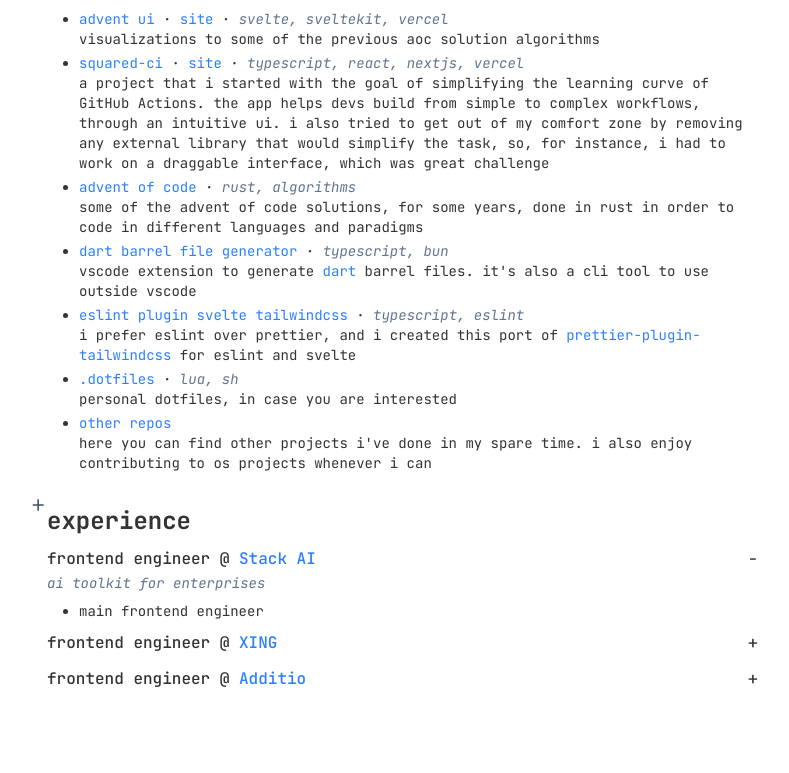
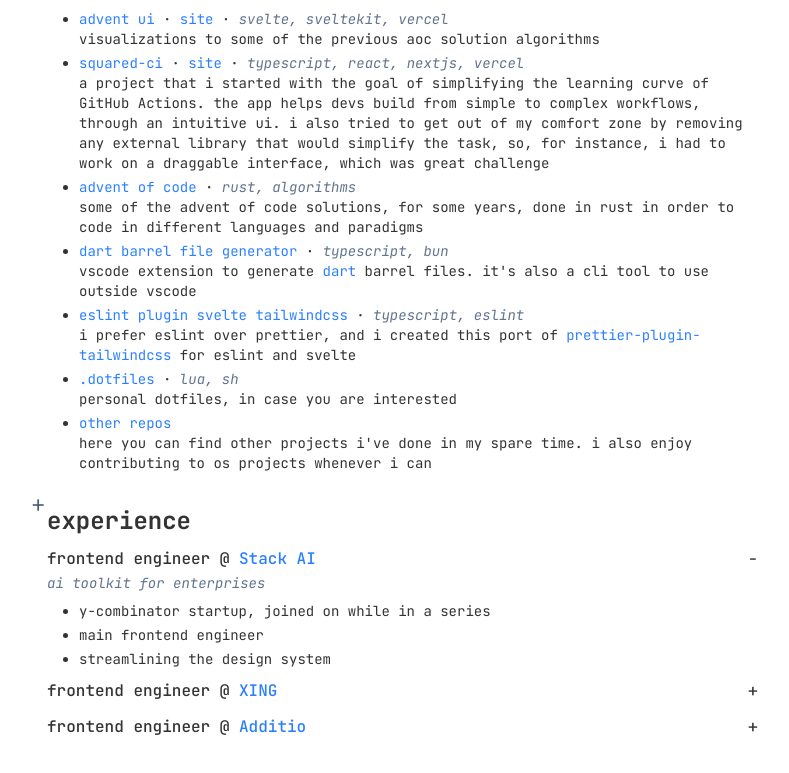
Before and after one commit to mikededo/portfolio, a SvelteKit app: page / in a window 1280 px wide. Shown: the part 811-1584 px from the top of the page, without its empty margins (228-1017 px from the left). Before the commit the page ends 1536 px from the top, so only its background shows below. Built offline with nearby package versions, Linux system fonts and the light colour scheme; no server answers.

Commit message:
fix: update xp

```diff
--- a/src/routes/+page.svelte
+++ b/src/routes/+page.svelte
@@ -226,7 +226,9 @@
                 title="frontend engineer"
                 onExpand={onToggleExpand('stackai')}
             >
+                <li>y-combinator startup, joined on while in a series</li>
                 <li>main frontend engineer</li>
+                <li>streamlining the design system</li>
             </Experience>
         </li>
         <li>
```
